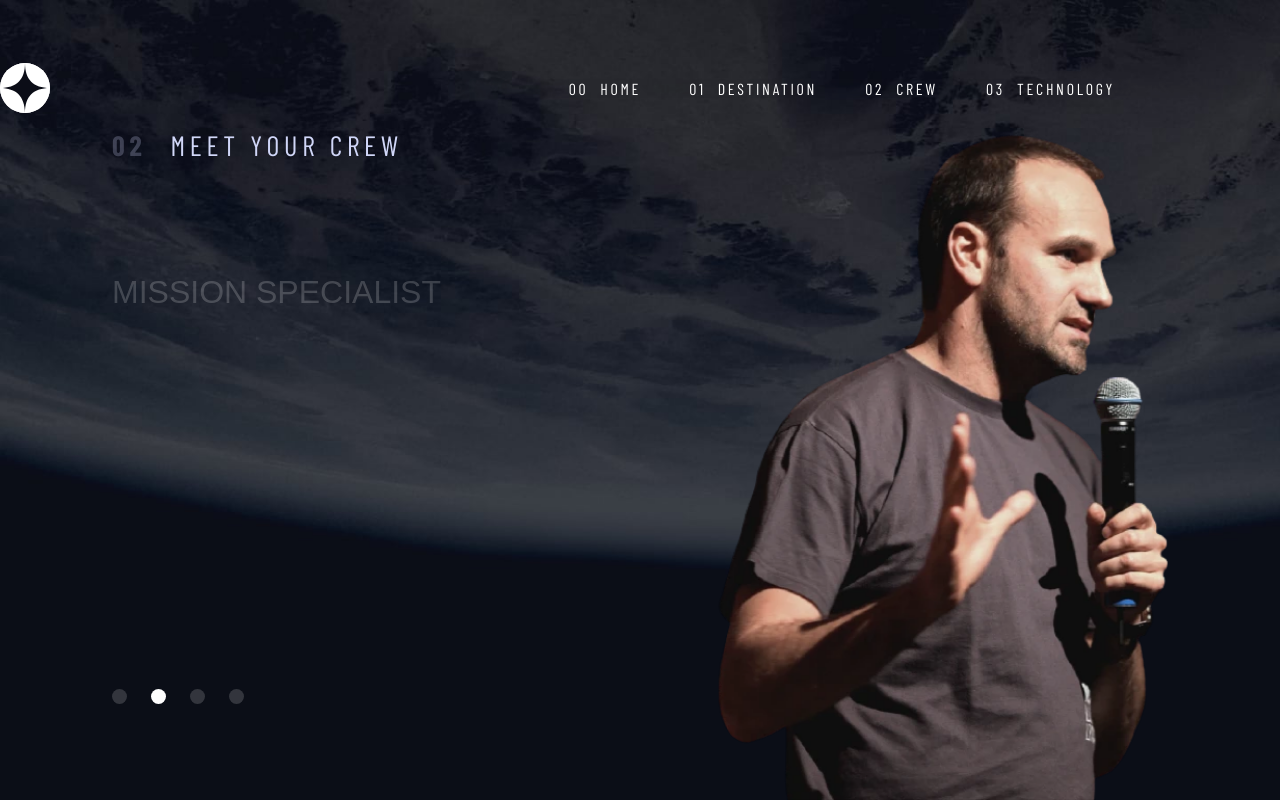
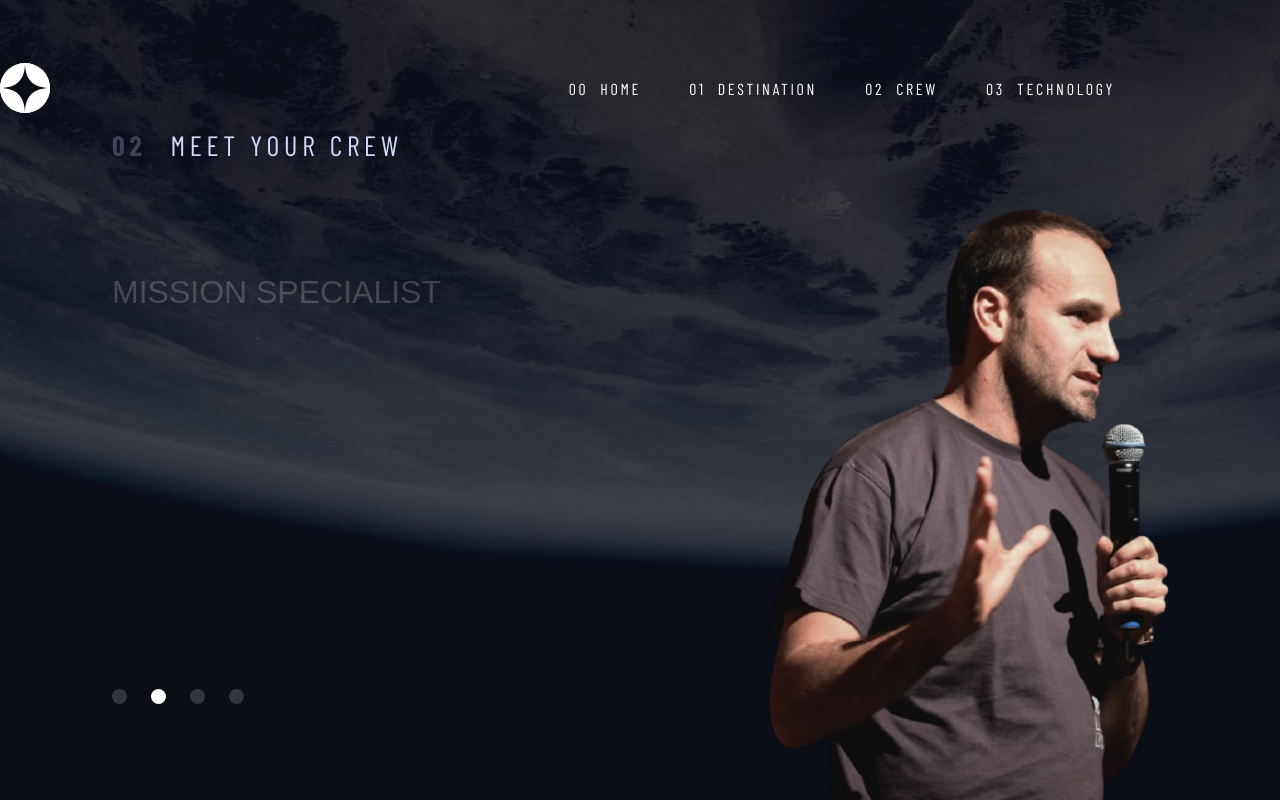
Before and after one commit to aleksandr-efimenko/space-tourism, a Next.js app: page /crew in a window 1280 px wide. Built offline with nearby package versions, Linux system fonts and the light colour scheme; a web font is replaced by a local one.

Commit message:
fix bug with animation for crew page, add auto change crew every 5 sec

```diff
--- a/src/pages/crew.tsx
+++ b/src/pages/crew.tsx
@@ -17,14 +17,10 @@ export default function Crew() {
   return (
     <>
       <div className='grid gap-16 grid-cols-12 min-h-screen justify-center items-end w-full'>
-        <AnimatePresence>
         <motion.div
-            className='pt-32 pb-24 col-start-2 col-end-7 min-h-full flex flex-col justify-self-center justify-between items-start'
-            key={crewMemberIndex}
-            initial={{ opacity: 0 }}
-            animate={{ opacity: 1 }}
-            // exit={{ opacity: 0, }}
-            transition={{ delay: 0.2 }}
+          className='pt-32 pb-24 col-start-2 col-end-7 min-h-screen flex flex-col
+            justify-self-center justify-between items-start'
+          key={crewMemberIndex + crew[crewMemberIndex].name}
         >
           <h1 className='flex gap-6'>
             <span className='heading5 font-bold opacity-25'>02</span>
@@ -35,18 +31,16 @@ export default function Crew() {
               key={crew[crewMemberIndex].role}
               initial={{ opacity: 0 }}
               animate={{ opacity: 0.5 }}
-                // exit={{ opacity: 0 }}
               transition={{ delay: 0.4 }}
-                className='heading4 opacity-50'
+              className='heading4 opacity-50 mb-[0.9375rem]'
             >
               {crew[crewMemberIndex].role}
             </motion.p>
             <motion.h3
               key={crew[crewMemberIndex].name}
-                className='heading3 mt-[0.9375rem] mb-[27px]'
+              className='heading3 mb-[27px]'
               initial={{ opacity: 0 }}
               animate={{ opacity: 1 }}
-                // exit={{ opacity: 0 }}
               transition={{ delay: 0.6 }}
             >
               {crew[crewMemberIndex].name}
@@ -55,7 +49,6 @@ export default function Crew() {
               className='text-paleblue'
               initial={{ opacity: 0 }}
               animate={{ opacity: 1 }}
-                // exit={{ opacity: 0 }}
               transition={{ delay: 0.8 }}
             >
               {crew[crewMemberIndex].bio}
@@ -65,19 +58,16 @@ export default function Crew() {
             <WhiteDotsSlider setIndex={setCrewMemberIndex} currentIndex={crewMemberIndex} itemsNumber={crew.length} />
           </div>
         </motion.div>
-        </AnimatePresence>
-        <AnimatePresence>
+
         <motion.div
           key={crewMemberIndex}
-            className='col-start-7 col-end-12 justify-self-end'
-            initial={{ x: '-10vw', opacity: 0 }}
+          className='col-start-7 col-end-12 justify-self-end h-4/5 flex flex-col justify-end'
+          initial={{ x: '5rem', opacity: 0 }}
           animate={{ x: 0, opacity: 1 }}
           transition={{ duration: 0.5 }}
-            // exit={{}}
         >
-            <Image src={crew[crewMemberIndex].images.webp} alt='crew member' width={450} height={700} />
+          <Image priority src={crew[crewMemberIndex].images.webp} alt='crew member' width={400} height={500} />
         </motion.div>
-        </AnimatePresence>
       </div>
     </>
   )
```
Lines whose indentation alone changed are shown as unchanged.
